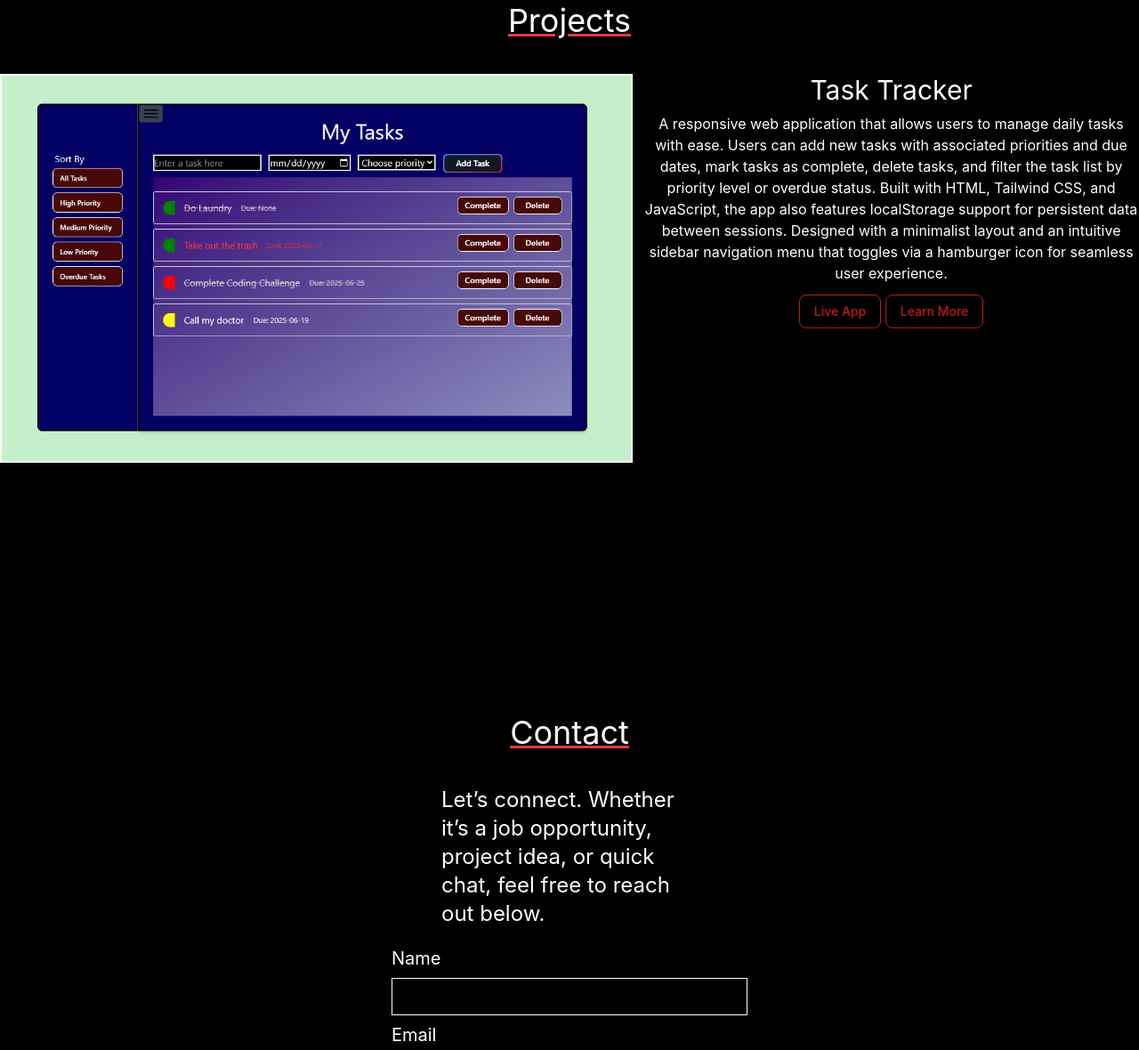
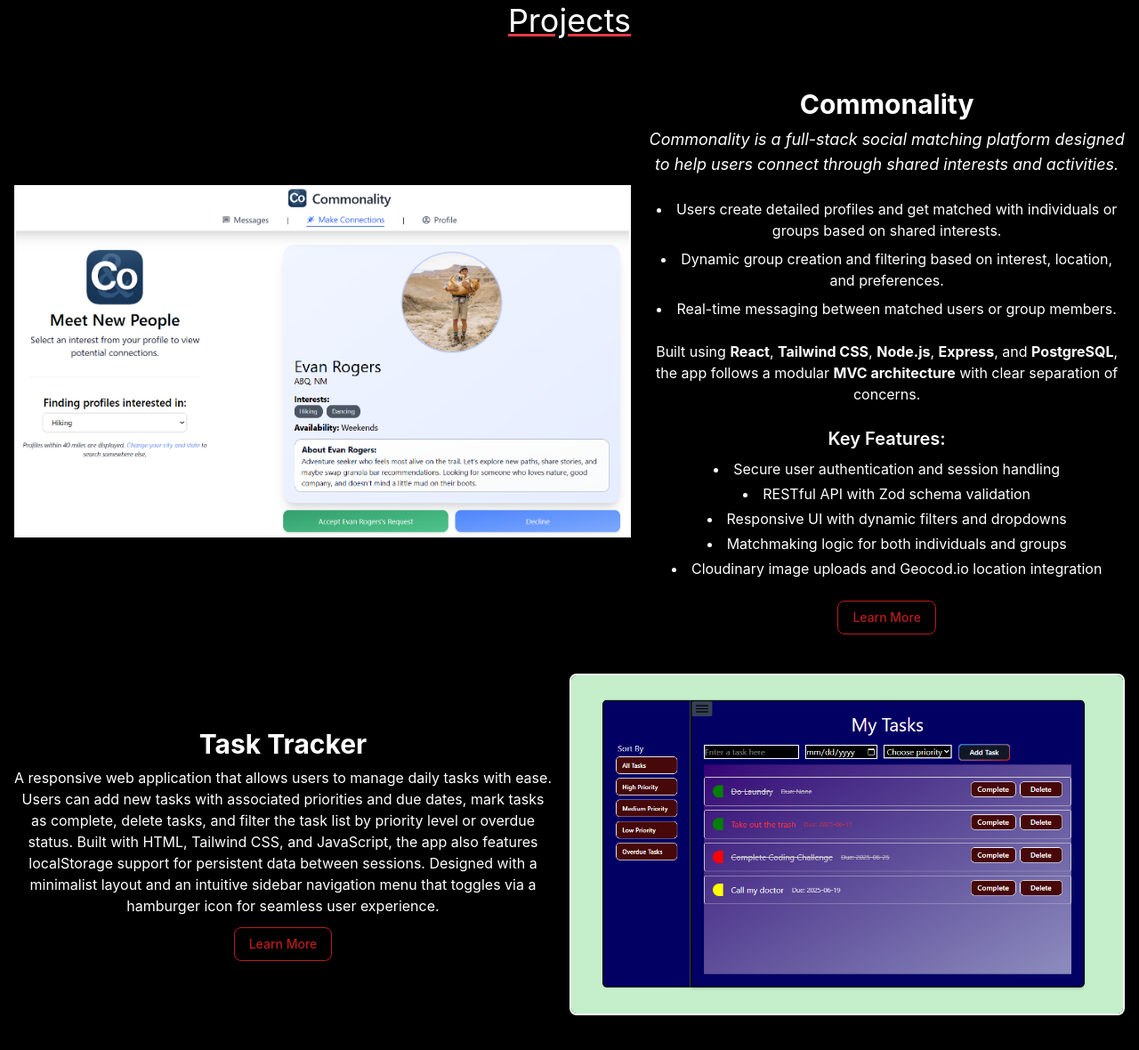
Before and after one commit to DylanKeck/portfolio-website, a website built with Vite: page index.html in a window 1280 px wide. Shown: the part 1797-2977 px from the top of the page at 89% size. Built offline with nearby package versions, Linux system fonts and the light colour scheme.

Commit message:
added an additional project

```diff
--- a/index.html
+++ b/index.html
@@ -165,27 +165,66 @@
 
   <div id="projects" class="min-h-screen w-auto pt-15">
     <h2 class="text-center text-4xl mt-3 underline decoration-[#e63946] pb-10">Projects</h2>
-    <section class="text-center flex justify-center gap-3  flex-wrap md:flex-nowrap">
-      <img src="/public/task.png" alt="Screenshot of Task Tracker App" class="max-w-5/9 border-white border-2">
-      <div>
-        <h3 class="text-3xl pb-2">Task Tracker</h3>
-        <p class="pb-3">A responsive web application that allows users to manage daily tasks with ease. Users can add new tasks with
-          associated priorities and due dates, mark tasks as complete, delete tasks, and filter the task list by
-          priority level or overdue status. Built with HTML, Tailwind CSS, and JavaScript, the app also features
-          localStorage support for persistent data between sessions. Designed with a minimalist layout and an intuitive
-          sidebar navigation menu that toggles via a hamburger icon for seamless user experience.</p>
-        <a href=""
+    <section class="text-center flex flex-col justify-center gap-3  flex-wrap md:flex-nowrap">
+      <div class="flex flex-col md:flex-row gap-5 p-4 items-center">
+      <img src="/public/commonality.png" alt="Screenshot of Commonality App" class="max-w-5/9 border-white border-2">
+        <div class="w-full md:w-1/2">
+        <h3 class="text-3xl pb-2 font-bold">Commonality</h3>
+        <p class="text-lg mb-6 italic">
+          Commonality is a full-stack social matching platform designed to help users connect through shared interests and activities.
+        </p>
+        <ul class="list-disc list-inside space-y-2 mb-6">
+          <li>Users create detailed profiles and get matched with individuals or groups based on shared interests.</li>
+          <li>Dynamic group creation and filtering based on interest, location, and preferences.</li>
+          <li>Real-time messaging between matched users or group members.</li>
+        </ul>
+        <p class="mb-6">
+          Built using <strong>React</strong>, <strong>Tailwind CSS</strong>, <strong>Node.js</strong>, <strong>Express</strong>, and <strong>PostgreSQL</strong>, the app follows a modular <strong>MVC architecture</strong> with clear separation of concerns.
+        </p>
+        <div class="mb-6">
+          <h3 class="font-semibold text-xl mb-2">Key Features:</h3>
+          <ul class="list-disc list-inside space-y-1">
+            <li>Secure user authentication and session handling</li>
+            <li>RESTful API with Zod schema validation</li>
+            <li>Responsive UI with dynamic filters and dropdowns</li>
+            <li>Matchmaking logic for both individuals and groups</li>
+            <li>Cloudinary image uploads and Geocod.io location integration</li>
+          </ul>
+        </div>
+        <!--
+          <a href="https://your-live-app-url.com"
+             target="_blank"
+             rel="noopener noreferrer"
+             class="inline-block text-red-700 hover:text-white border border-red-700 hover:bg-red-800 focus:ring-4 focus:outline-none focus:ring-red-300 font-medium rounded-lg text-sm px-4 py-2 text-center dark:border-red-500 dark:text-red-500 dark:hover:text-white dark:hover:bg-red-600 dark:focus:ring-red-900 bg-black">
+            Live App
+          </a>
+        -->
+        <a href="https://github.com/web-49-capstone/commonality"
            target="_blank"
            rel="noopener noreferrer"
            class="inline-block text-red-700 hover:text-white border border-red-700 hover:bg-red-800 focus:ring-4 focus:outline-none focus:ring-red-300 font-medium rounded-lg text-sm px-4 py-2 text-center dark:border-red-500 dark:text-red-500 dark:hover:text-white dark:hover:bg-red-600 dark:focus:ring-red-900 bg-black">
-          Live App
+          Learn More
         </a>
+      </div>
+      </div>
+      <div class="flex flex-col md:flex-row-reverse gap-5 p-4 items-center">
+        <img src="/public/task.png" alt="Screenshot of Task Tracker App" class="w-full md:w-1/2 border-white border-2 rounded-lg">
+        <div class="w-full md:w-1/2">
+          <h3 class="text-3xl pb-2 font-bold">Task Tracker</h3>
+          <p class="pb-3">
+            A responsive web application that allows users to manage daily tasks with ease. Users can add new tasks with
+            associated priorities and due dates, mark tasks as complete, delete tasks, and filter the task list by
+            priority level or overdue status. Built with HTML, Tailwind CSS, and JavaScript, the app also features
+            localStorage support for persistent data between sessions. Designed with a minimalist layout and an intuitive
+            sidebar navigation menu that toggles via a hamburger icon for seamless user experience.
+          </p>
           <a href="https://github.com/DylanKeck/task-tracker"
              target="_blank"
              rel="noopener noreferrer"
              class="inline-block text-red-700 hover:text-white border border-red-700 hover:bg-red-800 focus:ring-4 focus:outline-none focus:ring-red-300 font-medium rounded-lg text-sm px-4 py-2 text-center dark:border-red-500 dark:text-red-500 dark:hover:text-white dark:hover:bg-red-600 dark:focus:ring-red-900 bg-black">
             Learn More
           </a>
+        </div>
       </div>
 
     </section>
```
Also changed, not shown: public/commonality.png (added).
